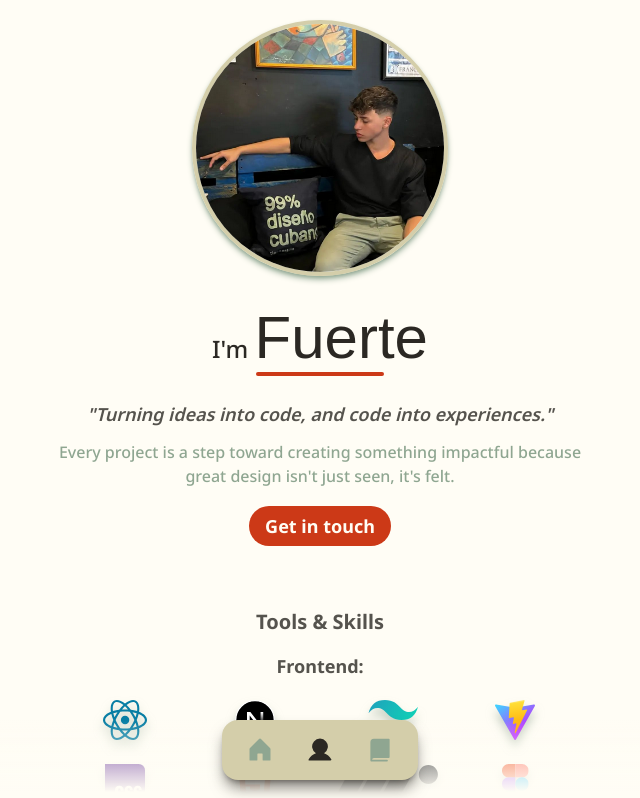
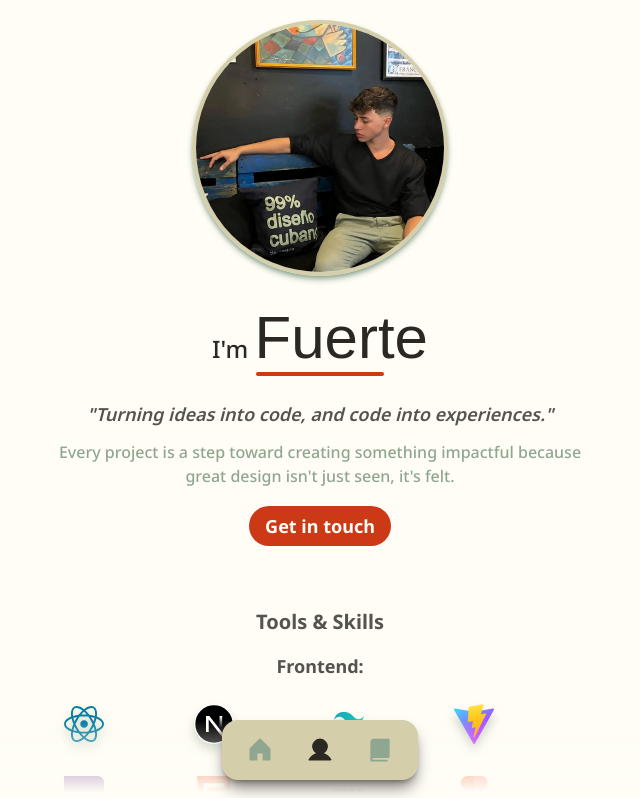
Before and after one commit to fantasyfuerte/portfolio, a Next.js app: page /about in a window 1280 px wide. Shown: the top 798 px of the page, without its empty margins (320-960 px from the left). Built offline with nearby package versions, Linux system fonts and the light colour scheme; a web font is replaced by a local one.

Commit message:
Changing logos size

```diff
--- a/src/components/tool-item.tsx
+++ b/src/components/tool-item.tsx
@@ -9,7 +9,7 @@ function ToolItem({ tool }: Props) {
   return (
     <div
       key={tool.name}
-      className="h-14 flex flex-col items-center justify-center p-2"
+      className="h-10 w-10 flex items-center justify-center my-3"
     >
       <img
         src={tool.icon}
```
